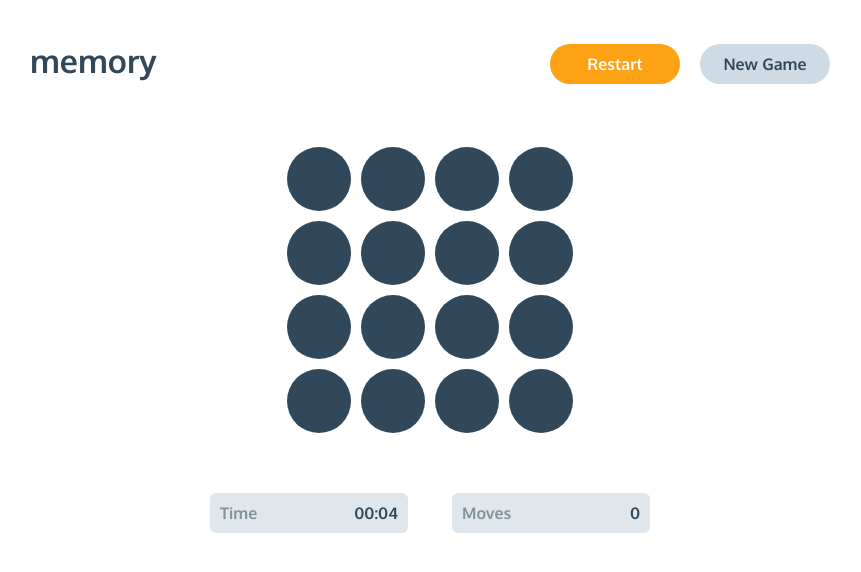
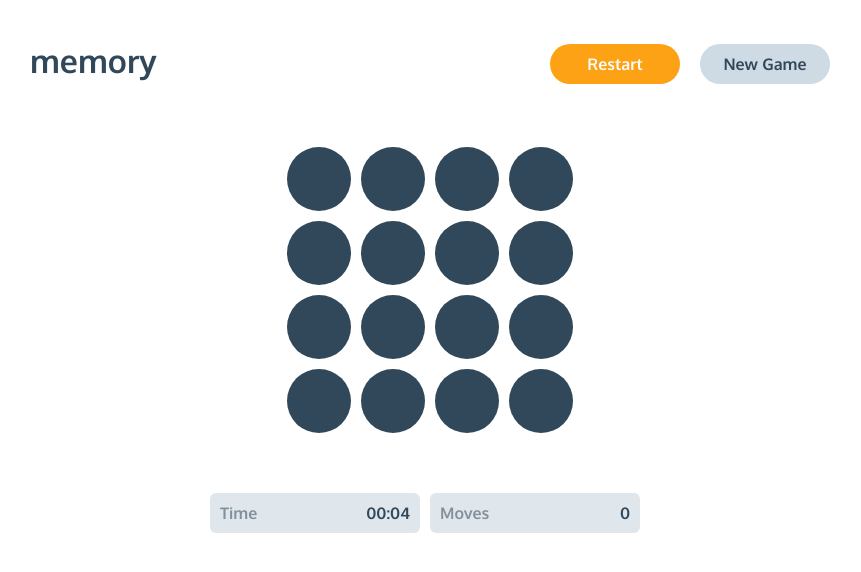
Before and after one commit to tymino/svelte_memory-game, a Svelte app: page / in a window 1280 px wide. Shown: the top 572 px of the page, without its empty margins (210-1071 px from the left). Built offline with nearby package versions, Linux system fonts and the light colour scheme.

Commit message:
fix: style

```diff
--- a/src/components/Game.svelte
+++ b/src/components/Game.svelte
@@ -13,7 +13,9 @@
   const CELL_STEP = -1;
   const CELL_OPENED = 1;
 
-  const GRID_SIZE = $gameSettings[1].active.split('x').map((char) => Number(char));
+  const GRID_SIZE = $gameSettings[1].active
+    .split('x')
+    .map((char) => Number(char));
   const TOTAL_CELLS = GRID_SIZE.reduce((s, n) => s * n);
   const TOTAL_PAIRS = TOTAL_CELLS / 2;
 
@@ -85,12 +87,17 @@
     blockCellClick = false;
 
     if (isFull) {
-      gridVisible.set($gridVisible.map((row) => row.map((cell) => (cell === CELL_STEP ? 0 : cell))));
+      gridVisible.set(
+        $gridVisible.map((row) =>
+          row.map((cell) => (cell === CELL_STEP ? 0 : cell)),
+        ),
+      );
     }
   };
 
   const checkEndGame = () => {
-    const bool = $gridVisible.flat(1).reduce((sum, cell) => (sum += cell)) === TOTAL_CELLS;
+    const bool =
+      $gridVisible.flat(1).reduce((sum, cell) => (sum += cell)) === TOTAL_CELLS;
 
     if (bool) {
       isGameEnd = true;
@@ -108,7 +115,9 @@
 
       if (firstIcon === secondIcon) {
         gridVisible.set(
-          $gridVisible.map((row) => row.map((cell) => (cell === CELL_STEP ? CELL_OPENED : cell))),
+          $gridVisible.map((row) =>
+            row.map((cell) => (cell === CELL_STEP ? CELL_OPENED : cell)),
+          ),
         );
 
         clearSteps(false);
@@ -200,12 +209,21 @@
   </div>
 
   <div class="game__info">
-    <Info title="Time" data={timeElapsed} />
-    <Info title="Moves" data={countOfPlayerSteps} />
+    <div class="game__info--wrapper">
+      <Info title="Time" data={timeElapsed} />
+    </div>
+    <div class="game__info--wrapper">
+      <Info title="Moves" data={countOfPlayerSteps} />
+    </div>
   </div>
 
   {#if isGameEnd}
-    <Score time={timeElapsed} steps={countOfPlayerSteps} on:restart={gameRestart} on:new={gameNew} />
+    <Score
+      time={timeElapsed}
+      steps={countOfPlayerSteps}
+      on:restart={gameRestart}
+      on:new={gameNew}
+    />
   {/if}
 </main>
 
@@ -265,9 +283,17 @@
 
   .game__info {
     display: flex;
-    justify-content: space-between;
+    justify-content: center;
     width: 100%;
     max-width: 440px;
+  }
+
+  .game__info--wrapper {
+    width: 100%;
+  }
+
+  .game__info > div {
+    margin-right: 10px;
   }
 
   @media screen and (max-width: 475px) {
--- a/src/components/Info.svelte
+++ b/src/components/Info.svelte
@@ -29,9 +29,6 @@
     background: var(--color-light-dark);
     border-radius: 6px;
   }
-  .block:not(:last-child) {
-    margin-right: 10%;
-  }
 
   .block__title {
     color: var(--color-text);
--- a/src/components/Score.svelte
+++ b/src/components/Score.svelte
@@ -61,6 +61,9 @@
     text-align: center;
   }
   .modal__result {
+    display: flex;
+    flex-direction: column;
+    align-items: center;
     margin-bottom: 20px;
   }
 </style>
```
